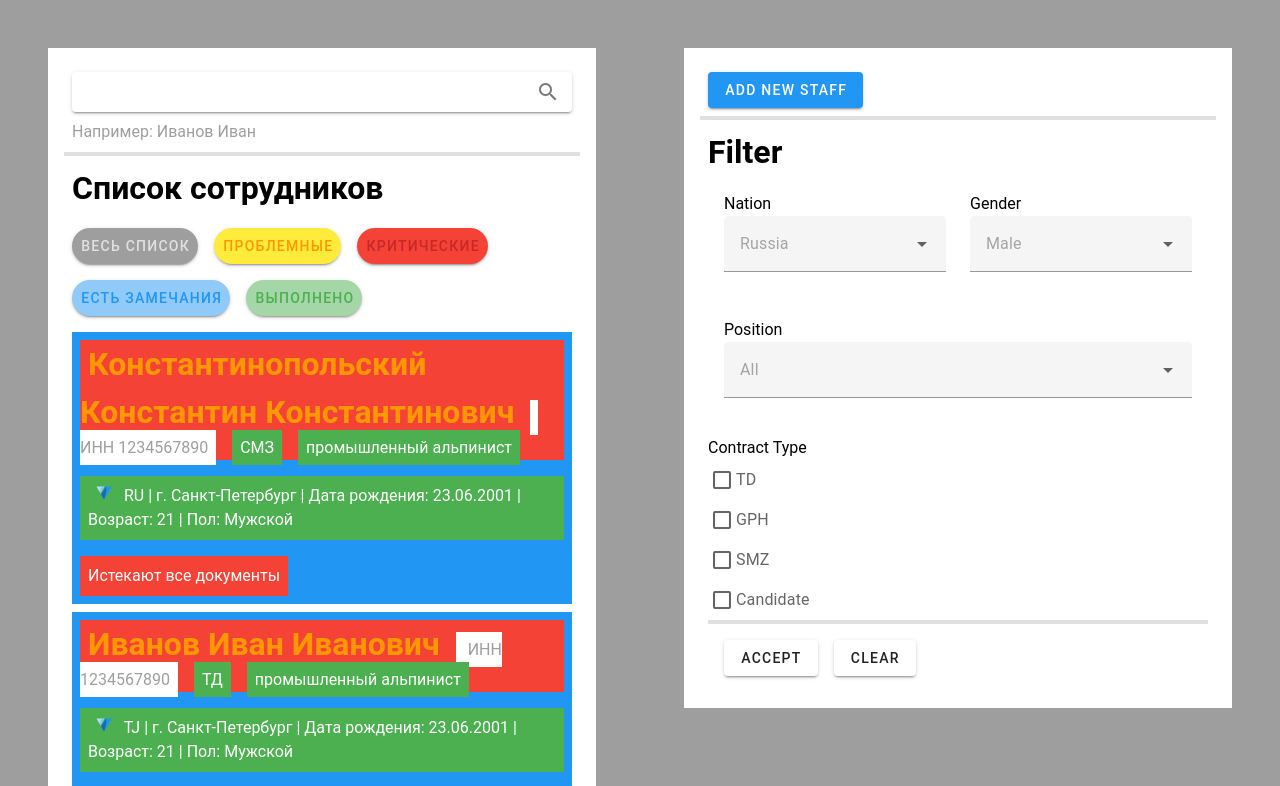
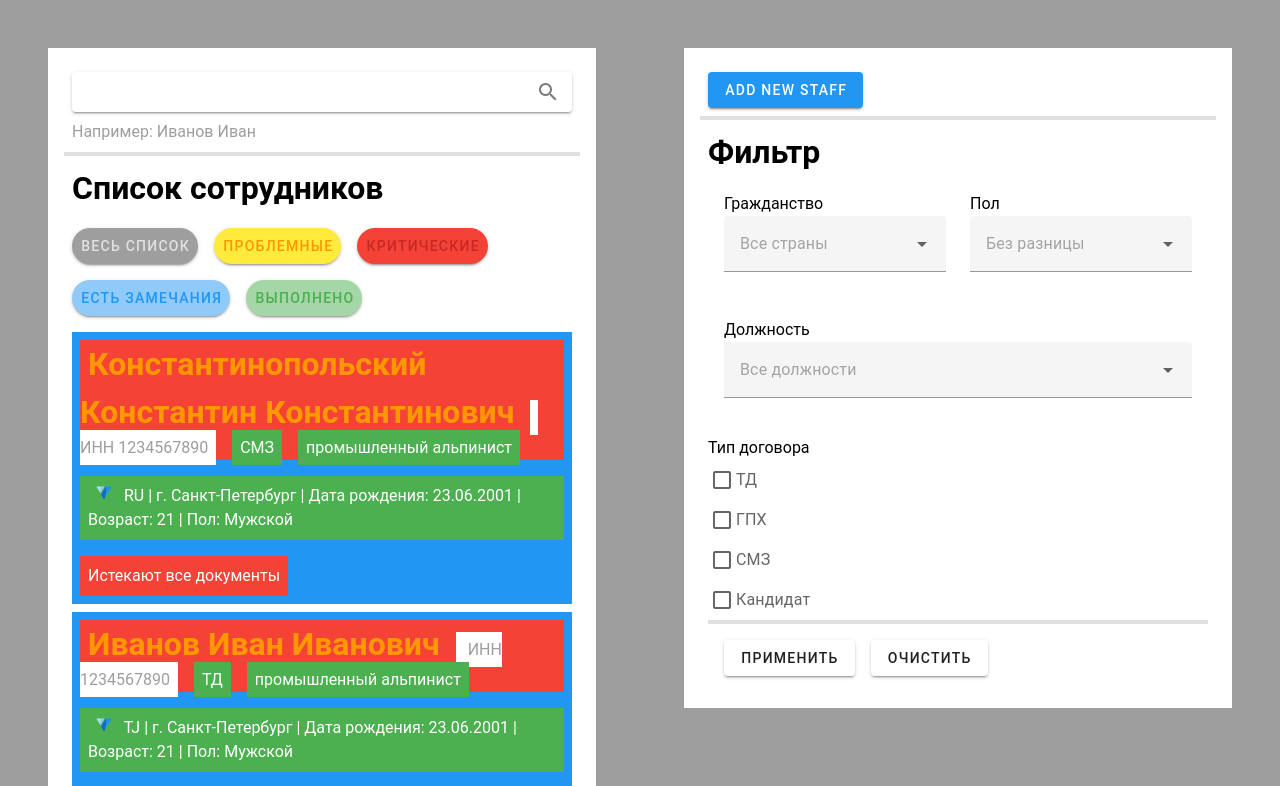
Before and after one commit to chnmk/vuetify-staff-list, a Vue app: page / in a window 1280 px wide. Shown: the top 786 px of the page. Built offline with nearby package versions, Linux system fonts and the light colour scheme.

Commit message:
feat: add basic functionality for filter settings

```diff
--- a/src/components/StaffPage.vue
+++ b/src/components/StaffPage.vue
@@ -4,19 +4,19 @@
       <v-col>
         <div class="bg-white ma-8 pa-4">
           <StaffSearch
-            @searchText="searchText($event)"
+            @searchText="displayList($event)"
           />
           <v-divider thickness="4" />
           <StaffList
             :staff_list="staff_list"
             :sliced_list="sliced_list"
             :filtered_list="filtered_list"
-            @showMoreTags="showMoreTags()"
-            @tagEntireList="switchTagEntireList()"
-            @tagProblem="tagProblem = !tagProblem"
-            @tagCritical="switchTagCritical()"
-            @tagNote="tagNote = !tagNote"
-            @tagComplete="tagComplete = !tagComplete"
+            @showMoreItems="showMoreItems()"
+            @tagEntireList="switchAllTags()"
+            @tagProblem="switchTag('problem')"
+            @tagCritical="switchTag('critical')"
+            @tagNote="switchTag('note')"
+            @tagComplete="switchTag('complete')"
             :tagProblem="tagProblem"
             :tagCritical="tagCritical"
             :tagNote="tagNote"
@@ -28,7 +28,17 @@
         <div class="bg-white ma-8 pa-4">
           <NewStaff />
           <v-divider thickness="4" />
-          <FilterSettings />
+          <FilterSettings
+            @filterCountry="selectedCountry = $event"
+            @filterGender="selectedGender = $event"
+            @filterPosition="selectedPosition = $event"
+            @checkboxTD="checkboxTD = !checkboxTD"
+            @checkboxGPH="checkboxGPH = !checkboxGPH"
+            @checkboxSMZ="checkboxSMZ = !checkboxSMZ"
+            @checkboxCandidate="checkboxCandidate = !checkboxCandidate"
+            @applyFilter="displayList()"
+            @resetFilter="resetFilter()"
+          />
         </div>
       </v-col>
     </v-row>
@@ -350,47 +360,124 @@ let staff_list = [
 // =================
 
 const sliced_list = ref(staff_list.slice(0, 4))
-const filtered_list = sliced_list
+let filtered_list = sliced_list
 
-let numberOfDisplayedTags = 4
+let numberOfDisplayedItems = 4
 
 const tagCritical = ref(false)
 const tagProblem = ref(false)
 const tagNote = ref(false)
 const tagComplete = ref(false)
 
-function switchTagEntireList() {
+const selectedCountry = ref("Все страны")
+const selectedGender = ref("Без разницы")
+const selectedPosition= ref("Все должности")
+
+const checkboxTD = ref(false)
+const checkboxGPH = ref(false)
+const checkboxSMZ = ref(false)
+const checkboxCandidate = ref(false)
+
+function displayList(searchText) {
+  // Reset display
+  filtered_list = ref(staff_list)
+
+  if (tagCritical.value || tagProblem.value || tagNote.value || tagComplete.value) {
+    if (!tagCritical.value) {
+      filtered_list.value = filtered_list.value.filter((staff) => staff.status.tag_id !== 0)
+    }
+    if (!tagProblem.value) {
+      filtered_list.value = filtered_list.value.filter((staff) => staff.status.tag_id !== 1)
+    }
+    if (!tagNote.value) {
+      filtered_list.value = filtered_list.value.filter((staff) => staff.status.tag_id !== 2)
+    }
+    if (!tagComplete.value) {
+      filtered_list.value = filtered_list.value.filter((staff) => staff.status.tag_id !== 3)
+    }
+  }
+
+  // FIXME: reactivity doesn't work instantly with functions below:
+
+  if (searchText) {
+    filtered_list.value = filtered_list.value.filter((staff) => staff.full_name.includes(searchText))
+  }
+
+  console.log("td: " + checkboxTD.value)
+  console.log("gph: " + checkboxGPH.value)
+  console.log("smz: " + checkboxSMZ.value)
+  console.log("Candidate: " + checkboxCandidate.value)
+
+  if (checkboxTD.value || checkboxGPH.value || checkboxSMZ.value || checkboxCandidate.value) {
+    if (!checkboxTD.value) {
+      filtered_list.value = filtered_list.value.filter((staff) => staff.type_contract_id !== 0)
+    }
+    if (!checkboxGPH.value) {
+      filtered_list.value = filtered_list.value.filter((staff) => staff.type_contract_id !== 1)
+    }
+    if (!checkboxSMZ.value) {
+      filtered_list.value = filtered_list.value.filter((staff) => staff.type_contract_id !== 2)
+    }
+    if (!checkboxCandidate.value) {
+      filtered_list.value = filtered_list.value.filter((staff) => staff.type_contract_id !== 3)
+    }
+  }
+}
+
+function switchTag(input) {
+  // Activate or deactivate clicked tag:
+  if (input === "critical") {
+    tagCritical.value = !tagCritical.value
+  } else if (input === "problem") {
+    tagProblem.value = !tagProblem.value
+  } else if (input === "note") {
+    tagNote.value = !tagNote.value
+  } else if (input === "complete") {
+    tagComplete.value = !tagComplete.value
+  }
+
+  // Apply filters:
+  displayList()
+}
+
+function switchAllTags() {
   // Reset active buttons:
   tagCritical.value = false
   tagProblem.value = false
   tagNote.value = false
   tagComplete.value = false
 
-  // Reset filter:
-  filtered_list.value = staff_list.slice(0, numberOfDisplayedTags)
+  // Apply filters:
+  displayList()
 }
 
-function switchTagCritical() {
-  tagCritical.value = !tagCritical.value
-
-  // FIXME: resets on showMoreTags
-  filtered_list.value = sliced_list.value.filter((staff) => staff.status.tag_id === 0)
+function showMoreItems() {
+  numberOfDisplayedItems += 4
+  sliced_list.value = staff_list.slice(0, numberOfDisplayedItems)
 }
 
+function resetFilter() {
+  selectedCountry.value = "Все страны"
+  selectedGender.value = "Без разницы"
+  selectedPosition.value = "Все должности"
 
-function showMoreTags()  {
-  numberOfDisplayedTags += 4
-  sliced_list.value = staff_list.slice(0, numberOfDisplayedTags)
+  checkboxTD.value = false
+  checkboxGPH.value = false
+  checkboxSMZ.value = false
+  checkboxCandidate.value = false
+
+  displayList()
 }
 
+/*
 function searchText($event) {
   if ($event.length === 0) {
     // Reset filter:
-    sliced_list.value = staff_list.slice(0, numberOfDisplayedTags)
+    sliced_list.value = staff_list.slice(0, numberOfDisplayedItems)
   } else {
     // Add filter:
-    // ...
+    displayList($event)
   }
 }
-
+*/
 </script>
--- a/src/components/main/StaffList.vue
+++ b/src/components/main/StaffList.vue
@@ -39,7 +39,7 @@
         Выполнено
       </v-btn>
     </div>
-    <StaffTag
+    <staffItem
       class="ma-2"
       v-for="staff in filtered_list"
       :full_name="staff.full_name"
@@ -61,15 +61,15 @@
       :tagComplete="tagComplete"
     />
     <div class="ma-2" v-if="staff_list.length != sliced_list.length">
-      <v-btn @click="$emit('showMoreTags')">
-        Show More
+      <v-btn @click="$emit('showMoreItems')">
+        Показать еще
       </v-btn>
     </div>
   </div>
 </template>
 
 <script setup>
-import StaffTag from './StaffTag.vue';
+import staffItem from './StaffItem.vue';
 
 const props = defineProps([
   'staff_list',
--- a/src/components/sidebar/FilterSettings.vue
+++ b/src/components/sidebar/FilterSettings.vue
@@ -1,42 +1,74 @@
 <template>
   <div class="ma-2">
     <h1>
-      Filter
+      Фильтр
     </h1>
     <div>
       <v-container>
         <v-row>
           <v-col>
-            <p>Nation</p>
-            <v-select placeholder="Russia" />
+            <p>Гражданство</p>
+            <v-select
+              placeholder="Все страны"
+              :items="['Все страны', 'Россия', 'Таджикистан', 'Узбекистан']"
+              @update:model-value="$emit('filterCountry', $event)"
+            />
           </v-col>
           <v-col>
-            <p>Gender</p>
-            <v-select placeholder="Male" />
+            <p>Пол</p>
+            <v-select
+              placeholder="Без разницы"
+              :items="['Без разницы', 'Мужской', 'Женский']"
+              @update:model-value="$emit('filterGender', $event)"
+            />
           </v-col>
         </v-row>
         <v-row>
           <v-col>
-            <p>Position</p>
-            <v-select placeholder="All" />
+            <p>Должность</p>
+            <v-select
+              placeholder="Все должности"
+              :items="['Все должности', 'Промышленный альпинист', 'Токарь', 'Пекарь']"
+              @update:model-value="$emit('filterPosition', $event)"
+            />
           </v-col>
         </v-row>
       </v-container>
       <div>
-        Contract Type
-        <v-checkbox density="compact" hide-details label="TD" />
-        <v-checkbox density="compact" hide-details label="GPH" />
-        <v-checkbox density="compact" hide-details label="SMZ" />
-        <v-checkbox density="compact" hide-details label="Candidate" />
+        Тип договора
+        <v-checkbox
+          density="compact"
+          hide-details
+          label="ТД"
+          @update:model-value="$emit('checkboxTD')"
+        />
+        <v-checkbox
+          density="compact"
+          hide-details
+          label="ГПХ"
+          @update:model-value="$emit('checkboxGPH')"
+        />
+        <v-checkbox
+          density="compact"
+          hide-details
+          label="СМЗ"
+          @update:model-value="$emit('checkboxSMZ')"
+        />
+        <v-checkbox
+          density="compact"
+          hide-details
+          label="Кандидат"
+          @update:model-value="$emit('checkboxCandidate')"
+        />
       </div>
     </div>
     <v-divider thickness="4" />
     <div class="ma-2">
-      <v-btn class="ma-2">
-        Accept
+      <v-btn class="ma-2" @click="$emit('applyFilter')">
+        Применить
       </v-btn>
-      <v-btn class="ma-2">
-        Clear
+      <v-btn class="ma-2" @click="$emit('resetFilter')">
+        Очистить
       </v-btn>
     </div>
   </div>
```
Also changed, not shown: src/components/main/StaffItem.vue (renamed from src/components/main/StaffTag.vue).
